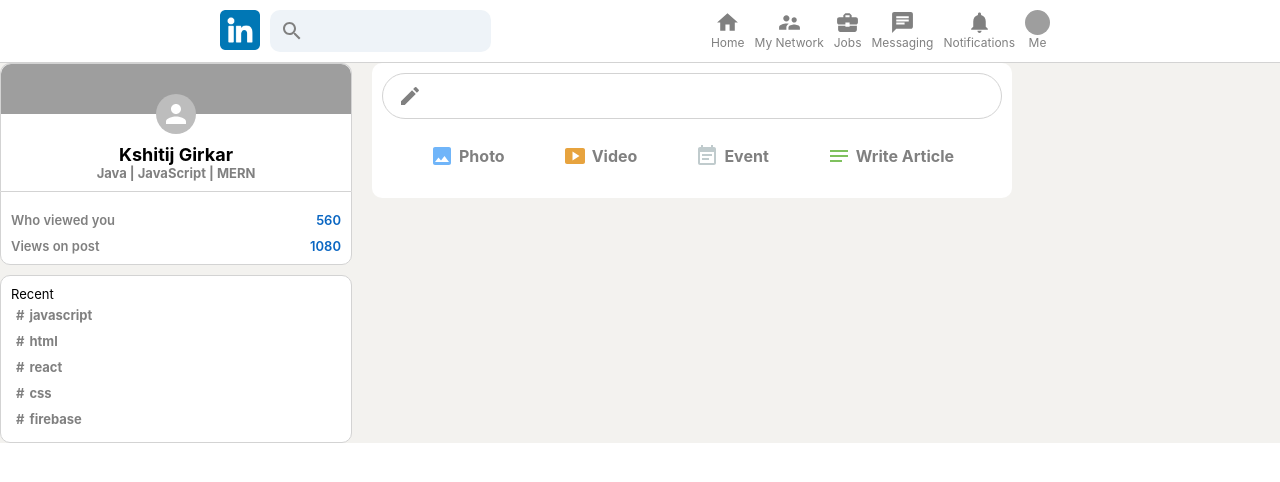
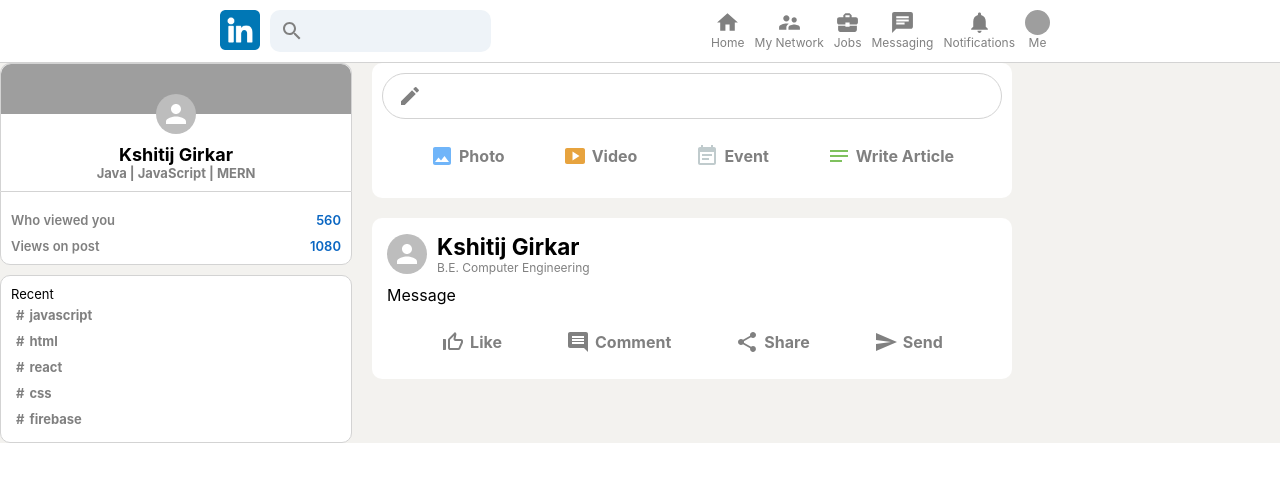
Before and after one commit to girkarkshitij/linkedin-clone, a React (Create React App) app: page / in a window 1280 px wide. Shown: the top 482 px of the page. Built offline with nearby package versions, Linux system fonts and the light colour scheme; grey boxes are pictures that could not be loaded.

Commit message:
add post section

```diff
--- a/src/Feed.js
+++ b/src/Feed.js
@@ -1,4 +1,4 @@
-import React from 'react';
+import React, {useState} from 'react';
 import CreateIcon from '@mui/icons-material/Create';
 import ImageIcon from '@mui/icons-material/Image';
 import SmartDisplayIcon from '@mui/icons-material/SmartDisplay';
@@ -6,8 +6,15 @@ import EventNoteIcon from '@mui/icons-material/EventNote';
 import NotesIcon from '@mui/icons-material/Notes';
 import './Feed.css';
 import InputOption from './InputOption.js';
+import Post from './Post.js';
 
 function Feed() {
+  const [posts, setPosts] = useState([]);
+
+  const sendPost = e => {
+    e.preventDefault();
+  }
+
   return (
     <div className='feed'>
       <div className='feed__inputContainer'>
@@ -15,7 +22,7 @@ function Feed() {
           <CreateIcon />
           <form action=''>
             <input type='text' />
-            <button type='submit'>Send</button>
+            <button onClick={sendPost} type='submit'>Send</button>
           </form>
         </div>
         <div className='feed__inputOptions'>
@@ -25,6 +32,15 @@ function Feed() {
           <InputOption Icon={NotesIcon} title='Write Article' color='#7fc15e' />
         </div>
       </div>
+
+      {posts.map((post) => (
+        <Post />
+      ))}
+      <Post
+        name='Kshitij Girkar'
+        description='B.E. Computer Engineering'
+        message='Message'
+      />
     </div>
   );
 }
--- /dev/null
+++ b/src/Post.css
@@ -0,0 +1,34 @@
+.post {
+  background-color: white;
+  padding: 15px;
+  margin-bottom: 10px;
+  border-radius: 10px;
+}
+
+.post__header {
+  display: flex;
+  align-items: center;
+  margin-bottom: 10px;
+}
+
+.post__info {
+  margin-left: 10px;
+}
+
+.post__info {
+  font-size: 15px;
+}
+
+.post__info > p {
+  font-size: 12px;
+  color: gray;
+}
+
+.post__body {
+  overflow-wrap: anywhere;
+}
+
+.post__buttons {
+  display: flex;
+  justify-content: space-evenly;
+}
--- /dev/null
+++ b/src/Post.js
@@ -0,0 +1,35 @@
+import React from 'react';
+import './Post.css';
+import InputOption from './InputOption';
+import Avatar from '@mui/material/Avatar';
+import ThumbUpOffAltIcon from '@mui/icons-material/ThumbUpOffAlt';
+import CommentIcon from '@mui/icons-material/Comment';
+import ShareIcon from '@mui/icons-material/Share';
+import SendIcon from '@mui/icons-material/Send';
+
+function Post({name, description, message, photoUrl}) {
+  return (
+    <div className='post'>
+      <div className='post__header'>
+        <Avatar />
+        <div className='post__info'>
+          <h2>{name}</h2>
+          <p>{description}</p>
+        </div>
+      </div>
+
+      <div className='post__body'>
+        <p>{message}</p>
+      </div>
+
+      <div className='post__buttons'>
+        <InputOption Icon={ThumbUpOffAltIcon} title='Like' color='gray' />
+        <InputOption Icon={CommentIcon} title='Comment' color='gray' />
+        <InputOption Icon={ShareIcon} title='Share' color='gray' />
+        <InputOption Icon={SendIcon} title='Send' color='gray' />
+      </div>
+    </div>
+  );
+}
+
+export default Post;
```
